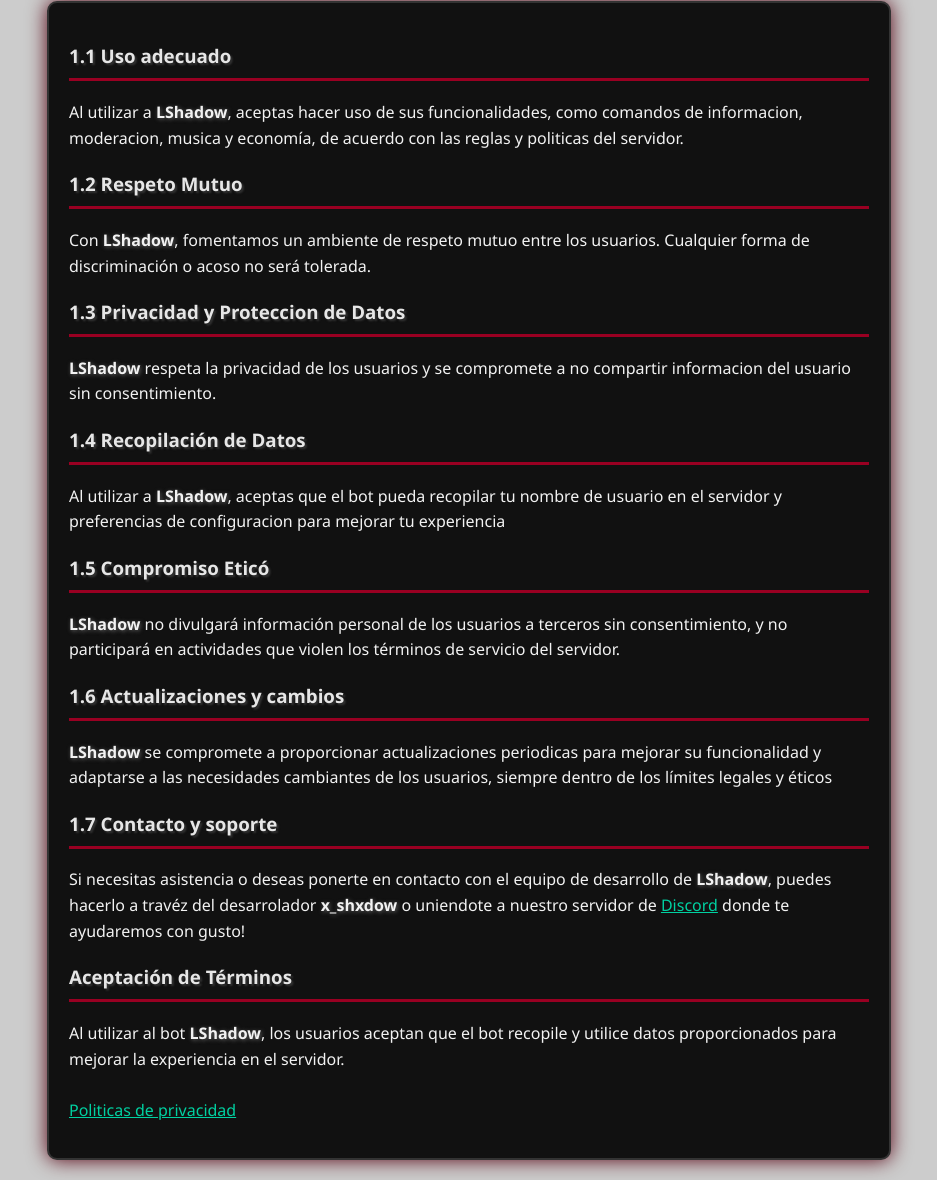
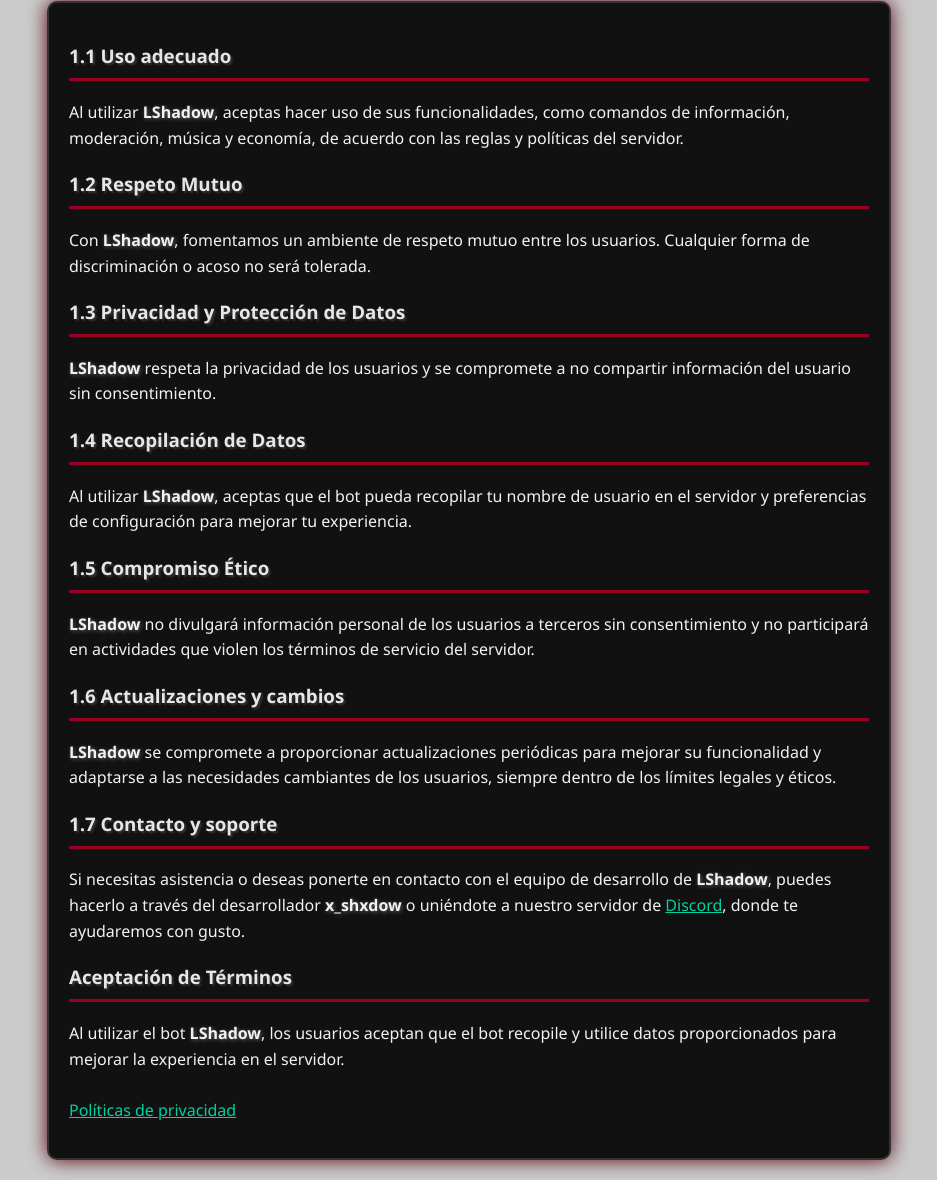
Before and after one commit to LShadowFx/terminos-servicios, a plain HTML site: page index.html in a window 1280 px wide. Shown: the part 430-1610 px from the top of the page, without its empty margins (171-1108 px from the left). Drawn offline with Linux system fonts and the light colour scheme.

Commit message:
update gramatical

```diff
--- a/index.html
+++ b/index.html
@@ -20,25 +20,29 @@
         </div>
         <main>
             <h3 onclick="toggleVisibility('usoAdecuado')">1.1 Uso adecuado</h3>
-        <p id="usoAdecuado">Al utilizar a <strong>LShadow</strong>, aceptas hacer uso de sus funcionalidades, como comandos de informacion, moderacion, musica y economía, de acuerdo con las reglas y politicas del servidor.</p>
+            <p id="usoAdecuado">Al utilizar <strong>LShadow</strong>, aceptas hacer uso de sus funcionalidades, como comandos de información, moderación, música y economía, de acuerdo con las reglas y políticas del servidor.</p>
+
             <h3 onclick="toggleVisibility('respetoMutuo')">1.2 Respeto Mutuo</h3>
             <p id="respetoMutuo">Con <strong>LShadow</strong>, fomentamos un ambiente de respeto mutuo entre los usuarios. Cualquier forma de discriminación o acoso no será tolerada.</p>
-        <h3 onclick="toggleVisibility('privacidadAndProteccionDeDatos')">1.3 Privacidad y Proteccion de Datos</h3>
-        <p id="privacidadAndProteccionDeDatos"><strong>LShadow</strong> respeta la privacidad de los usuarios y se compromete a no compartir informacion del usuario sin consentimiento.</p>
+
+            <h3 onclick="toggleVisibility('privacidadAndProteccionDeDatos')">1.3 Privacidad y Protección de Datos</h3>
+            <p id="privacidadAndProteccionDeDatos"><strong>LShadow</strong> respeta la privacidad de los usuarios y se compromete a no compartir información del usuario sin consentimiento.</p>
+
             <h3 onclick="toggleVisibility('recopilacionDeDatos')">1.4 Recopilación de Datos</h3>
-        <p id="recopilacionDeDatos">Al utilizar a <strong>LShadow</strong>, aceptas que el bot pueda recopilar tu nombre de usuario en el servidor y preferencias de configuracion para mejorar tu experiencia</p>
-        <h3 onclick="toggleVisibility('compromisoEtico')">1.5 Compromiso Eticó</h3>
-        <p id="compromisoEtico"><strong>LShadow</strong> no divulgará información personal de los usuarios a terceros sin consentimiento, y no participará en actividades que violen los términos de servicio del servidor.</p>
+            <p id="recopilacionDeDatos">Al utilizar <strong>LShadow</strong>, aceptas que el bot pueda recopilar tu nombre de usuario en el servidor y preferencias de configuración para mejorar tu experiencia.</p>
+
+            <h3 onclick="toggleVisibility('compromisoEtico')">1.5 Compromiso Ético</h3>
+            <p id="compromisoEtico"><strong>LShadow</strong> no divulgará información personal de los usuarios a terceros sin consentimiento y no participará en actividades que violen los términos de servicio del servidor.</p>
+
             <h3 onclick="toggleVisibility('actualizacionesAndCambios')">1.6 Actualizaciones y cambios</h3>
-        <p id="actualizacionesAndCambios"><strong>LShadow</strong> se compromete a proporcionar actualizaciones periodicas para mejorar su funcionalidad y adaptarse a las necesidades cambiantes de los usuarios, siempre dentro de los límites legales y éticos</p>
+            <p id="actualizacionesAndCambios"><strong>LShadow</strong> se compromete a proporcionar actualizaciones periódicas para mejorar su funcionalidad y adaptarse a las necesidades cambiantes de los usuarios, siempre dentro de los límites legales y éticos.</p>
+
             <h3 onclick="toggleVisibility('contactoAndSoporte')">1.7 Contacto y soporte</h3>
-        <p id="contactoAndSoporte">Si necesitas asistencia o deseas ponerte en contacto con el equipo de desarrollo de <strong>LShadow</strong>, puedes hacerlo a travéz del desarrolador <strong>x_shxdow</strong> o uniendote a nuestro servidor de <a href="https://discord.gg/tn2cQGQcJA">Discord</a> donde te ayudaremos con gusto!</p>
+            <p id="contactoAndSoporte">Si necesitas asistencia o deseas ponerte en contacto con el equipo de desarrollo de <strong>LShadow</strong>, puedes hacerlo a través del desarrollador <strong>x_shxdow</strong> o uniéndote a nuestro servidor de <a href="https://discord.gg/tn2cQGQcJA">Discord</a>, donde te ayudaremos con gusto.</p>
 
-
-        <h3 onclick="toggleVisibility('aceptacionDeTérminos')">Aceptación de Términos</h3>
-        <p id="aceptacionDeTérminos">Al utilizar al bot <strong>LShadow</strong>, los usuarios aceptan que el bot recopile y utilice datos proporcionados para mejorar la experiencia en el servidor. <br><br><a href="#politicas-de-privacidad" class="politicas_privacidad_text">Politicas de privacidad</a></p>
+            <h3 onclick="toggleVisibility('aceptacionDeTerminos')">Aceptación de Términos</h3>
+            <p id="aceptacionDeTerminos">Al utilizar el bot <strong>LShadow</strong>, los usuarios aceptan que el bot recopile y utilice datos proporcionados para mejorar la experiencia en el servidor. <br><br><a href="#politicas-de-privacidad" class="politicas_privacidad_text">Políticas de privacidad</a></p>
         </main>
-
 
 </body>
 </html>
```
Lines whose indentation alone changed are shown as unchanged.
